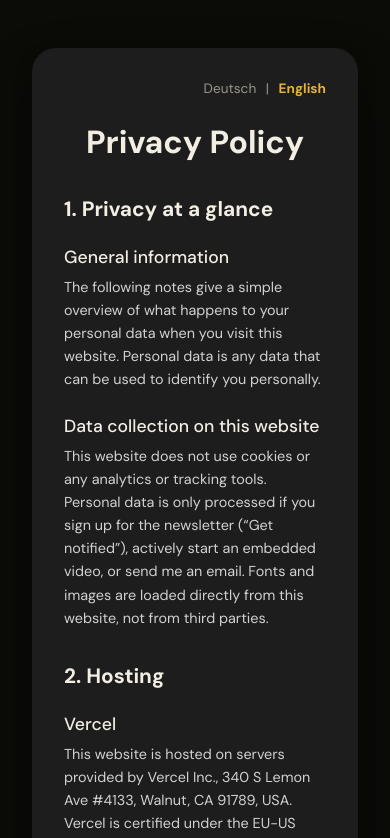
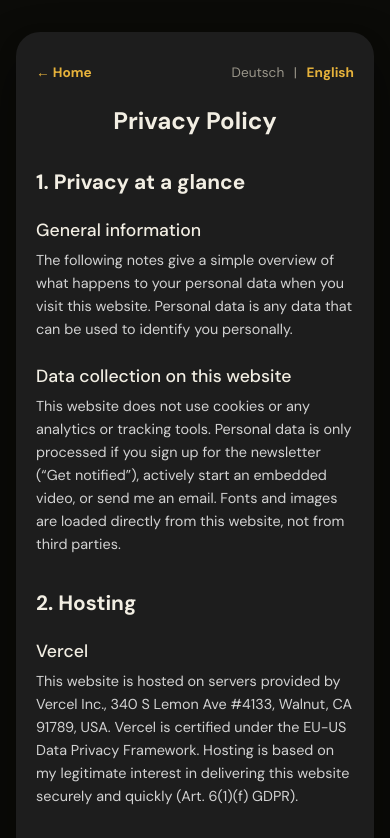
Before and after one commit to codaersimon/raphMillaNew, a Next.js app: page /privacy in a window 390 px wide. Shown: the top 838 px of the page. Built offline with nearby package versions, Linux system fonts and the light colour scheme.

Commit message:
Add way back to the homepage on legal pages, fit long titles on phones
Co-Authored-By: Claude Opus 5.5 <noreply@anthropic.com>

```diff
--- a/src/app/LegalLangSwitch.tsx
+++ b/src/app/LegalLangSwitch.tsx
@@ -1,13 +1,19 @@
 import Link from 'next/link';
 import styles from './legal.module.css';
 
-// "Deutsch | English" toggle between the German and English version of a legal page.
+// Top bar of a legal page: way back to the homepage, and a "Deutsch | English" toggle
+// between the German and English version.
 export default function LegalLangSwitch({ current, de, en }: { current: 'de' | 'en'; de: string; en: string }) {
   return (
-    <nav className={styles.langSwitch} aria-label="Language">
-      <Link href={de} aria-current={current === 'de' ? 'page' : undefined} lang="de">Deutsch</Link>
-      <span aria-hidden="true">|</span>
-      <Link href={en} aria-current={current === 'en' ? 'page' : undefined} lang="en">English</Link>
-    </nav>
+    <div className={styles.topBar}>
+      <Link href="/" className={styles.homeLink}>
+        ← {current === 'de' ? 'Startseite' : 'Home'}
+      </Link>
+      <nav className={styles.langSwitch} aria-label="Language">
+        <Link href={de} aria-current={current === 'de' ? 'page' : undefined} lang="de">Deutsch</Link>
+        <span aria-hidden="true">|</span>
+        <Link href={en} aria-current={current === 'en' ? 'page' : undefined} lang="en">English</Link>
+      </nav>
+    </div>
   );
 }
--- a/src/app/legal.module.css
+++ b/src/app/legal.module.css
@@ -45,12 +45,14 @@
 
 @media (max-width: 768px) {
   .container {
-    padding: 2rem;
-    margin: 1rem;
+    padding: 2rem 1.25rem;
+    margin: 0;
   }
 
+  /* Long German words like "Datenschutzerklärung" must fit on phones */
   .title {
-    font-size: 2rem;
+    font-size: 1.5rem;
+    overflow-wrap: break-word;
   }
 
   .content h2 {
@@ -65,12 +67,29 @@
     font-size: 0.9rem;
   }
 }
+.topBar {
+  display: flex;
+  justify-content: space-between;
+  align-items: center;
+  flex-wrap: wrap;
+  gap: 0.75rem 1.5rem;
+  margin-bottom: 1.5rem;
+  font-size: 0.85rem;
+}
+
+.homeLink {
+  color: var(--gold);
+  font-weight: 700;
+}
+
+.homeLink:hover {
+  color: var(--foreground);
+}
+
 .langSwitch {
   display: flex;
-  justify-content: flex-end;
   gap: 0.6rem;
-  margin-bottom: 1.5rem;
-  font-size: 0.85rem;
+  margin-left: auto;
   color: var(--muted);
 }
 
```
